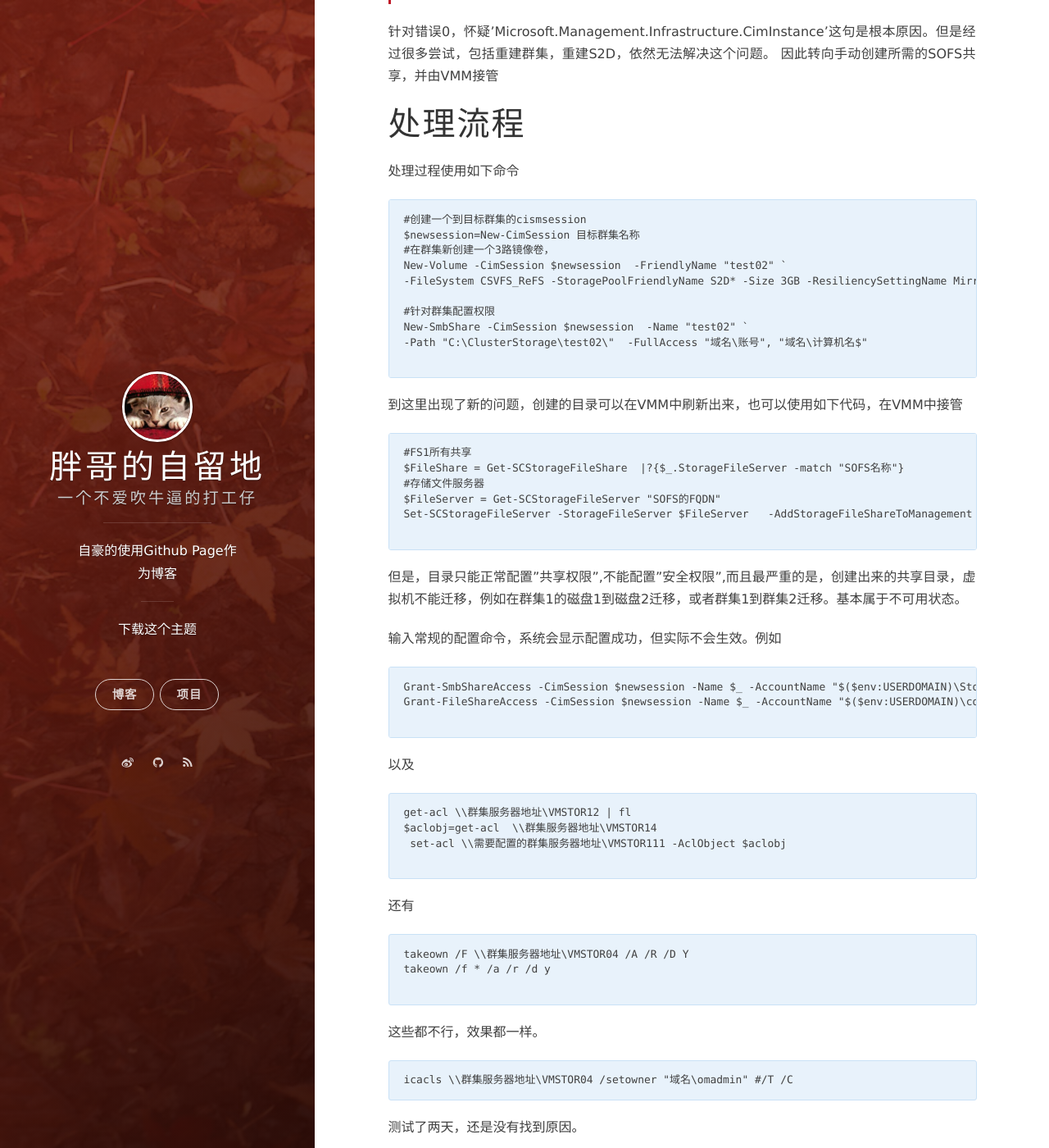
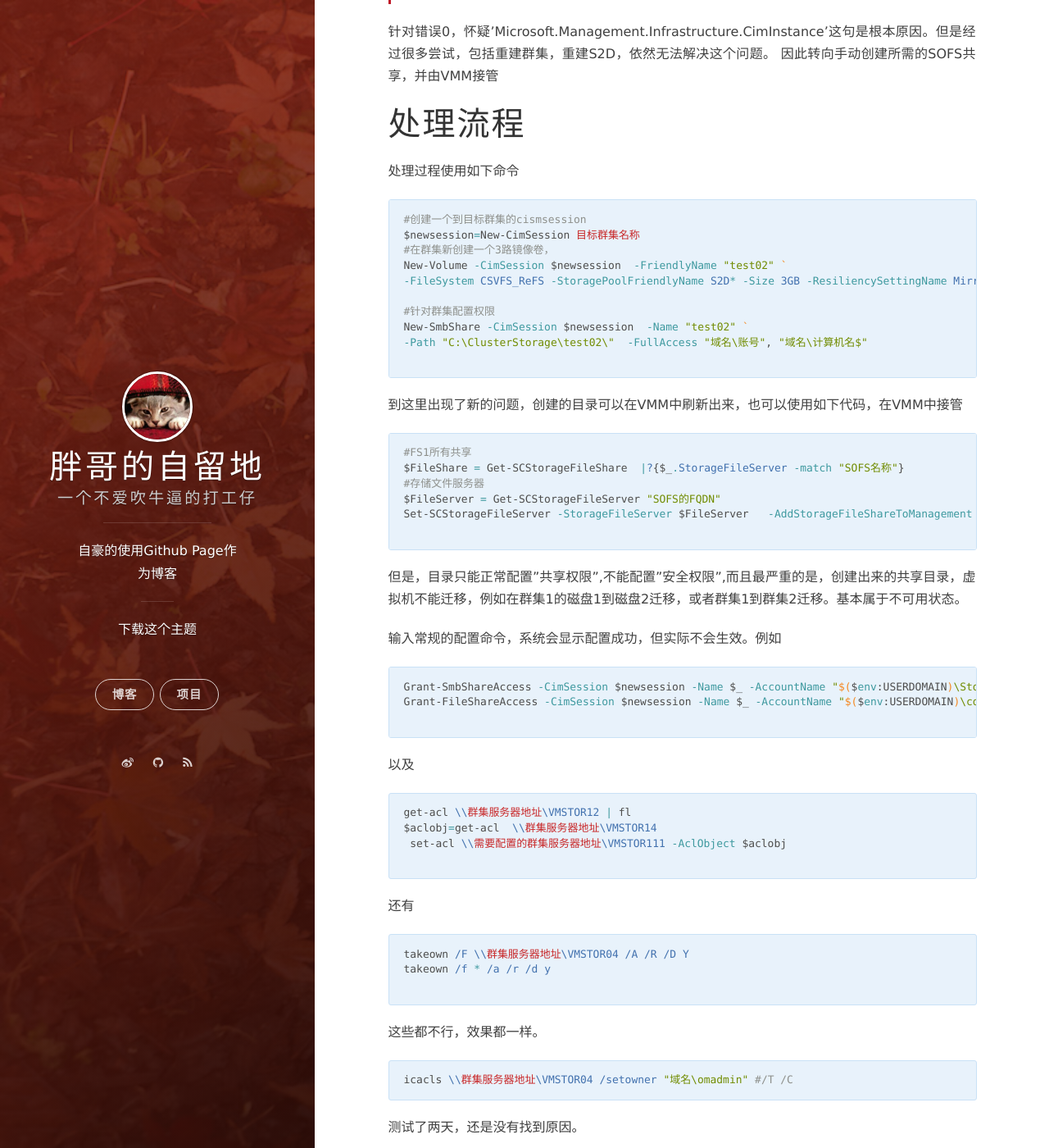
Before and after one commit to kukisama/kukisama.github.io, a Jekyll site: the page built from _posts/2019-09-25-解决SCVMM与SOFS配置共享权限Failed to set security info.markdown, in a window 1280 px wide and 1400 px high, scrolled down 868 px. Shown: the whole window at 82% size. Built offline with Jekyll 4.4.1, drawn with Linux system fonts in a browser that asks for light colours; nearby versions of some CDN libraries; our own code applies the rules of GitHub Pages for plain Markdown files; comment, search, counter and statistics services are not loaded; some of the changed text lies outside the part shown.

Commit message:
Update 2019-09-25-解决SCVMM与SOFS配置共享权限Failed to set security info.markdown

````diff
--- a/_posts/2019-09-25-解决SCVMM与SOFS配置共享权限Failed to set security info.markdown
+++ b/_posts/2019-09-25-解决SCVMM与SOFS配置共享权限Failed to set security info.markdown
@@ -24,7 +24,7 @@ Unknown error (0x8001)
 
 # 处理流程
 处理过程使用如下命令
-```
+```powershell
 #创建一个到目标群集的cismsession
 $newsession=New-CimSession 目标群集名称
 #在群集新创建一个3路镜像卷，
@@ -37,7 +37,7 @@ New-SmbShare -CimSession $newsession  -Name "test02" `
 
 ```
 到这里出现了新的问题，创建的目录可以在VMM中刷新出来，也可以使用如下代码，在VMM中接管
-```
+```powershell
 #FS1所有共享
 $FileShare = Get-SCStorageFileShare  |?{$_.StorageFileServer -match "SOFS名称"}
 #存储文件服务器
@@ -49,14 +49,14 @@ Set-SCStorageFileServer -StorageFileServer $FileServer   -AddStorageFileShareToM
 
 输入常规的配置命令，系统会显示配置成功，但实际不会生效。例如
 
-```
+```powershell
 Grant-SmbShareAccess -CimSession $newsession -Name $_ -AccountName "$($env:USERDOMAIN)\Storage Server Admins" -AccessRight Full -Confirm:$false
 Grant-FileShareAccess -CimSession $newsession -Name $_ -AccountName "$($env:USERDOMAIN)\common share users" -AccessRight Full -Confirm:$false
 
 ```
 以及
 
-```
+```powershell
 get-acl \\群集服务器地址\VMSTOR12 | fl
 $aclobj=get-acl  \\群集服务器地址\VMSTOR14
  set-acl \\需要配置的群集服务器地址\VMSTOR111 -AclObject $aclobj
@@ -64,13 +64,13 @@ $aclobj=get-acl  \\群集服务器地址\VMSTOR14
 ```
 还有
 
-```
+```powershell
 takeown /F \\群集服务器地址\VMSTOR04 /A /R /D Y
 takeown /f * /a /r /d y
 
 ```
 这些都不行，效果都一样。
-```
+```powershell
 icacls \\群集服务器地址\VMSTOR04 /setowner "域名\omadmin" #/T /C
 ```
 测试了两天，还是没有找到原因。
@@ -92,7 +92,7 @@ icacls \\群集服务器地址\VMSTOR04 /setowner "域名\omadmin" #/T /C
 > C:\ClusterStorage\VMSTOR01\share>
 
 关键代码如下
-```
+```powershell
 New-Item  C:\ClusterStorage\$xname\share -ItemType Directory
 New-SmbShare -CimSession $newsession  -Name $xname -Path "C:\ClusterStorage\$xname\share" -FullAccess  '域名\domain admins','administrators'
 
````
